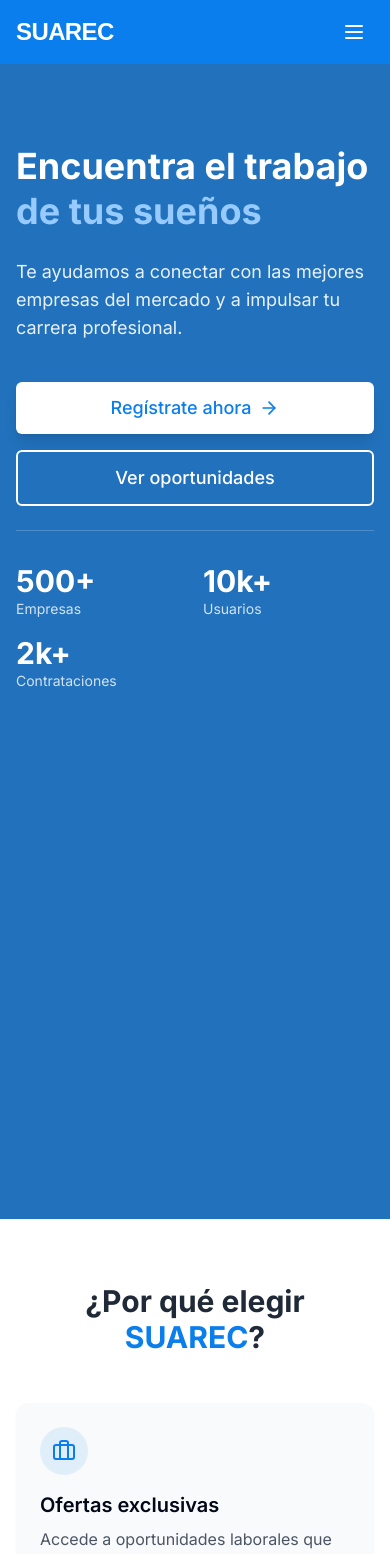
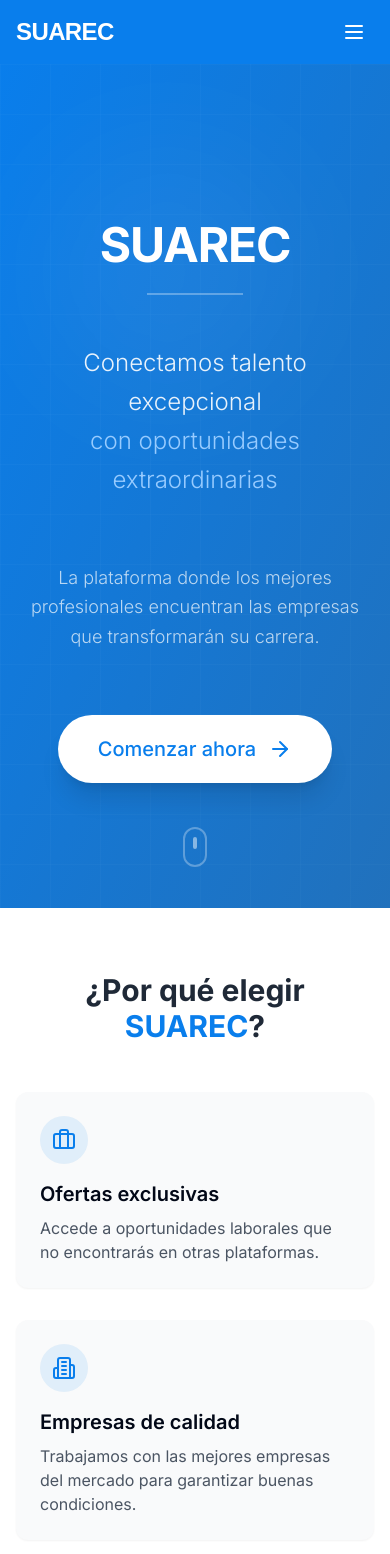
Before and after one commit to suarecWeb/suarec-frontend, a Next.js app: page / in a window 390 px wide. Shown: the top 1554 px of the page. Built offline with nearby package versions, Linux system fonts and the light colour scheme; grey boxes are pictures that could not be loaded.

Commit message:
feature/employees-and-chat

```diff
--- a/app/chat/page.tsx
+++ b/app/chat/page.tsx
@@ -49,6 +49,7 @@ const ChatPageContent = () => {
       console.error("Error al decodificar token:", error);
       router.push("/auth/login");
     }
+
   }, [router]);
 
   useEffect(() => {
@@ -290,11 +291,11 @@ const ChatPageContent = () => {
                         messages.map((message) => (
                           <div
                             key={message.id}
-                            className={`flex ${message.senderId === currentUserId ? "justify-end" : "justify-start"}`}
+                            className={`flex ${message.sender?.id === currentUserId ? "justify-end" : "justify-start"}`}
                           >
                             <div
                               className={`max-w-xs lg:max-w-md px-4 py-2 rounded-lg ${
-                                message.senderId === currentUserId
+                                message.sender?.id === currentUserId
                                   ? "bg-[#097EEC] text-white"
                                   : "bg-gray-200 text-gray-900"
                               }`}
@@ -302,11 +303,11 @@ const ChatPageContent = () => {
                               <p className="text-sm">{message.content}</p>
                               <div className="flex items-center justify-end gap-1 mt-1">
                                 <span className={`text-xs ${
-                                  message.senderId === currentUserId ? "text-blue-100" : "text-gray-500"
+                                  message.sender?.id === currentUserId ? "text-blue-100" : "text-gray-500"
                                 }`}>
                                   {formatTime(message.sent_at)}
                                 </span>
-                                {message.senderId === currentUserId && (
+                                {message.sender?.id === currentUserId && (
                                   <div className="w-4 h-4 flex items-center justify-center">
                                     {message.read ? (
                                       <div className="w-3 h-3 rounded-full bg-green-400"></div>
--- a/app/companies/page.tsx
+++ b/app/companies/page.tsx
@@ -159,17 +159,6 @@ const CompaniesPageContent = () => {
               )}
             </div>
 
-            {/* Admin info banner */}
-            {!isAdmin() && (
-              <div className="mb-6 bg-blue-50 border-l-4 border-blue-500 p-4 rounded-md flex items-start gap-3">
-                <Info className="h-6 w-6 text-blue-500 flex-shrink-0 mt-0.5" />
-                <div>
-                  <h3 className="text-blue-800 font-medium">Información</h3>
-                  <p className="text-blue-700">Solo los administradores pueden crear, editar y eliminar empresas.</p>
-                </div>
-              </div>
-            )}
-
             {/* Error Message */}
             {error && (
               <div className="mb-6 bg-red-50 border-l-4 border-red-500 p-4 rounded-md flex items-start gap-3">
--- a/app/my-employees/page.tsx
+++ b/app/my-employees/page.tsx
@@ -33,7 +33,7 @@ import {
 
 const MyEmployeesPageContent = () => {
   const [employees, setEmployees] = useState<User[]>([]);
-  const [loading, setLoading] = useState(true);
+  const [loading, setLoading] = useState(false);
   const [error, setError] = useState<string | null>(null);
   const [success, setSuccess] = useState<string | null>(null);
   const [searchTerm, setSearchTerm] = useState("");
--- a/app/page.tsx
+++ b/app/page.tsx
@@ -12,82 +12,61 @@ export default function Home() {
     <div className="min-h-screen flex flex-col">
       <Navbar />
 
-      {/* Hero Section */}
-      <section className="relative bg-[#2171BC] overflow-hidden">
-        {/* Background Pattern */}
-        <div className="absolute inset-0 opacity-10">
-          <div className="absolute inset-0 bg-grid-white/[0.2] bg-[length:20px_20px]" />
+      {/* Hero Section Moderna */}
+      <section className="relative min-h-screen flex items-center justify-center bg-gradient-to-br from-[#097EEC] to-[#2171BC] overflow-hidden pt-20">
+        {/* Elementos decorativos de fondo */}
+        <div className="absolute inset-0">
+          {/* Círculos decorativos */}
+          <div className="absolute top-20 left-10 w-64 h-64 bg-white/5 rounded-full blur-3xl"></div>
+          <div className="absolute bottom-20 right-10 w-96 h-96 bg-white/3 rounded-full blur-3xl"></div>
+          <div className="absolute top-1/2 left-1/2 transform -translate-x-1/2 -translate-y-1/2 w-[800px] h-[800px] bg-white/2 rounded-full blur-3xl"></div>
+
+          {/* Grid sutil */}
+          <div className="absolute inset-0 bg-[linear-gradient(rgba(255,255,255,0.02)_1px,transparent_1px),linear-gradient(90deg,rgba(255,255,255,0.02)_1px,transparent_1px)] bg-[size:50px_50px]"></div>
         </div>
 
-        <div className="container mx-auto px-4 py-20 md:py-32 flex flex-col md:flex-row items-center">
-          {/* Hero Content */}
-          <div className="md:w-1/2 z-10 text-white space-y-6 md:pr-8">
-            <h1 className="text-4xl md:text-5xl lg:text-6xl font-bold leading-tight">
-              Encuentra el trabajo <span className="text-[#97CBFF]">de tus sueños</span>
+        {/* Contenido principal */}
+        <div className="relative z-10 container mx-auto px-4 text-center mt-8">
+          {/* Logo/Título principal */}
+          <div className="mb-12">
+            <h1 className="text-5xl md:text-7xl lg:text-8xl font-bold tracking-tight text-white mb-6">
+              SUAREC
             </h1>
+            <div className="w-24 h-0.5 bg-white/30 mx-auto"></div>
+          </div>
 
-            <p className="text-lg md:text-xl opacity-90 max-w-lg">
-              Te ayudamos a conectar con las mejores empresas del mercado y a impulsar tu carrera profesional.
+          {/* Subtítulo elegante */}
+          <div className="max-w-4xl mx-auto mb-16">
+            <h2 className="text-2xl md:text-3xl lg:text-4xl font-light text-white/90 leading-relaxed">
+              Conectamos talento excepcional
+              <br />
+              <span className="text-[#97CBFF]">con oportunidades extraordinarias</span>
+            </h2>
+          </div>
+
+          {/* Descripción minimalista */}
+          <p className="text-lg md:text-xl text-white/70 max-w-2xl mx-auto mb-16 font-light leading-relaxed">
+            La plataforma donde los mejores profesionales encuentran
+            las empresas que transformarán su carrera.
           </p>
 
-            <div className="pt-4 flex flex-col sm:flex-row gap-4">
+          {/* Botón de acción */}
+          <div className="flex justify-center items-center mb-20">
             <Link
               href="/auth/select-type"
-                className="bg-white text-[#097EEC] px-6 py-3 rounded-md text-lg font-medium hover:bg-opacity-90 transition flex items-center justify-center gap-2 shadow-lg"
+              className="group bg-white text-[#097EEC] px-10 py-5 rounded-full text-xl font-medium hover:bg-white/95 transition-all duration-300 flex items-center gap-3 shadow-xl hover:shadow-2xl hover:scale-105"
             >
-                Regístrate ahora
-                <ArrowRight className="h-5 w-5" />
+              Comenzar ahora
+              <ArrowRight className="h-6 w-6 group-hover:translate-x-1 transition-transform" />
             </Link>
-
-              <Link
-                href="/publications"
-                className="bg-transparent border-2 border-white text-white px-6 py-3 rounded-md text-lg font-medium hover:bg-white/10 transition flex items-center justify-center"
-              >
-                Ver oportunidades
-              </Link>
-            </div>
-
-            {/* Stats */}
-            <div className="grid grid-cols-2 md:grid-cols-3 gap-4 pt-8 mt-4 border-t border-white/20">
-              <div className="flex flex-col">
-                <span className="text-3xl font-bold">500+</span>
-                <span className="text-sm opacity-80">Empresas</span>
-              </div>
-              <div className="flex flex-col">
-                <span className="text-3xl font-bold">10k+</span>
-                <span className="text-sm opacity-80">Usuarios</span>
-              </div>
-              <div className="flex flex-col">
-                <span className="text-3xl font-bold">2k+</span>
-                <span className="text-sm opacity-80">Contrataciones</span>
-              </div>
           </div>
         </div>
 
-          {/* Hero Image */}
-          <div className="md:w-1/2 mt-12 md:mt-0 relative z-10">
-            <div className="relative h-[400px] md:h-[500px] w-full rounded-lg overflow-hidden shadow-2xl">
-              <Image
-                src="https://res.cloudinary.com/dxhi8xsyb/image/upload/v1743362098/carpinet_n4oyz8.jpg"
-                alt="Profesionales trabajando"
-                fill
-                className="object-cover"
-                priority
-              />
-              <div className="absolute inset-0 bg-gradient-to-t from-[#082D50]/70 to-transparent"></div>
-
-              {/* Floating Elements */}
-              <div className="absolute bottom-6 left-6 right-6 bg-white/10 backdrop-blur-md rounded-lg p-4 border border-white/20">
-                <div className="flex items-center gap-3">
-                  <div className="bg-white rounded-full p-2">
-                    <CheckCircle className="h-6 w-6 text-[#097EEC]" />
-                  </div>
-                  <div>
-                    <p className="text-white font-medium">Oportunidades verificadas</p>
-                    <p className="text-white/80 text-sm">Todas nuestras ofertas son validadas</p>
-                  </div>
-                </div>
-              </div>
+        {/* Indicador de scroll */}
+        <div className="absolute bottom-8 left-1/2 transform -translate-x-1/2 z-10">
+          <div className="animate-bounce">
+            <div className="w-6 h-10 border-2 border-white/30 rounded-full flex justify-center">
+              <div className="w-1 h-3 bg-white/50 rounded-full mt-2 animate-pulse"></div>
             </div>
           </div>
         </div>
--- a/services/ApplicationService.ts
+++ b/services/ApplicationService.ts
@@ -41,20 +41,12 @@ const updateApplication = async (id: string, applicationData: UpdateApplicationD
     if (applicationData.status === 'ACCEPTED') {
       const application = response.data;
 
-        console.log('ES ACEPTADA, TENEMOS: USERID ' + application.user?.id +' publication user company id' + application.publication?.user?.company?.id)
-        console.log('APPLICATION PUBLICATION: ' + application.publication)
-        console.log('APP PUBLICATION USER ' + application.publication?.user)
-        console.log('APP PUBLICATION USER COMPANY ' + application.publication?.user?.company)
-
-        const userString = localStorage.getItem("user");
-        const user = JSON.parse(userString?userString:'');
-
       // Verificar que tenemos toda la información necesaria
       if (application.user?.id) {
         try {
           // Agregar el usuario como empleado de la empresa
-          await api.post(`/companies/${user.email}/employees-email/${application.user.id}`);
-          console.log(`Usuario ${application.user.id} agregado como empleado de la empresa ${user.email}`);
+          await api.post(`/companies/${application.publication?.user?.company?.id}/employees/${application.user.id}`);
+          console.log(`Usuario ${application.user.id} agregado como empleado de la empresa ${application.publication?.user?.company?.id}`);
         } catch (employeeError) {
           console.warn('Error al agregar empleado automáticamente:', employeeError);
           // No lanzamos el error para no afectar la actualización de la aplicación
```
Also changed, not shown: app/publications/[id]/page.tsx (+17 -7 lines), app/publications/page.tsx (+8 -7 lines), components/navbar.tsx (+22 -8 lines), components/start-chat-button.tsx (+25 -23 lines). Lines whose indentation alone changed are shown as unchanged.
